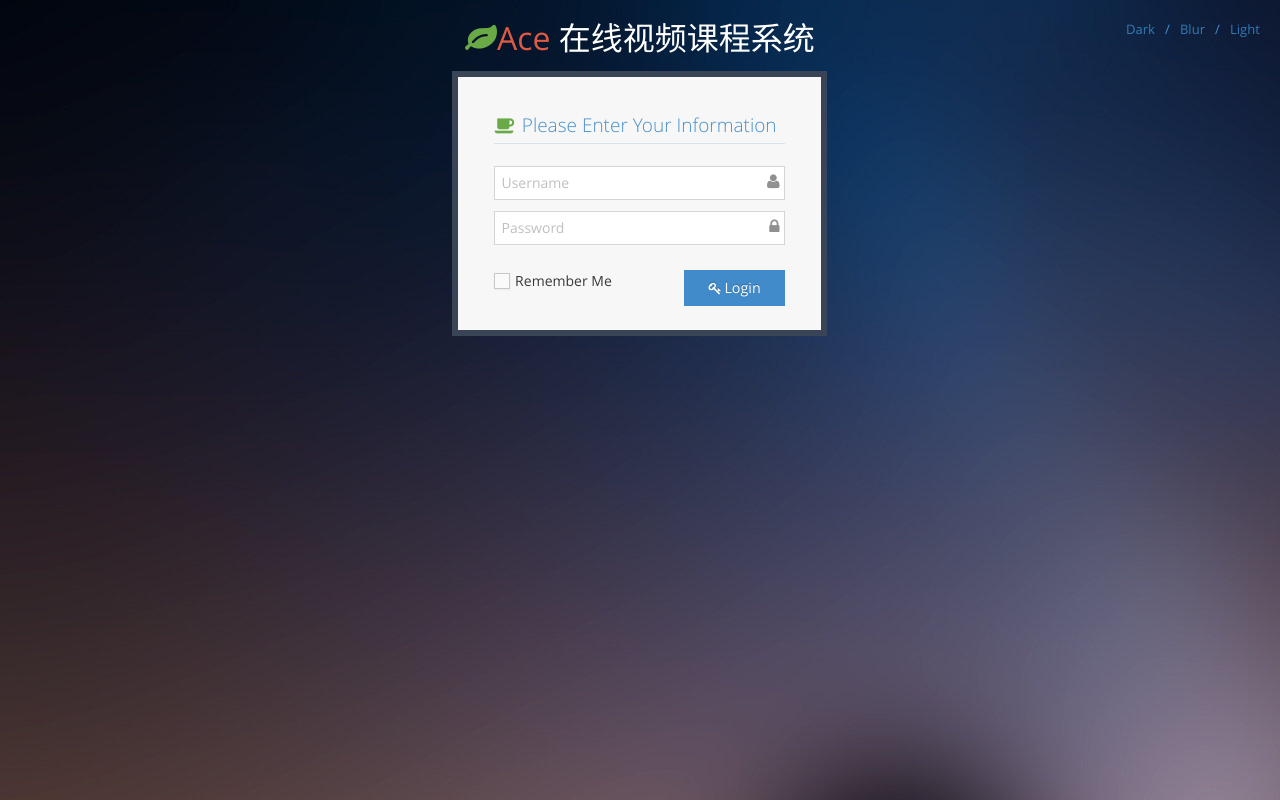
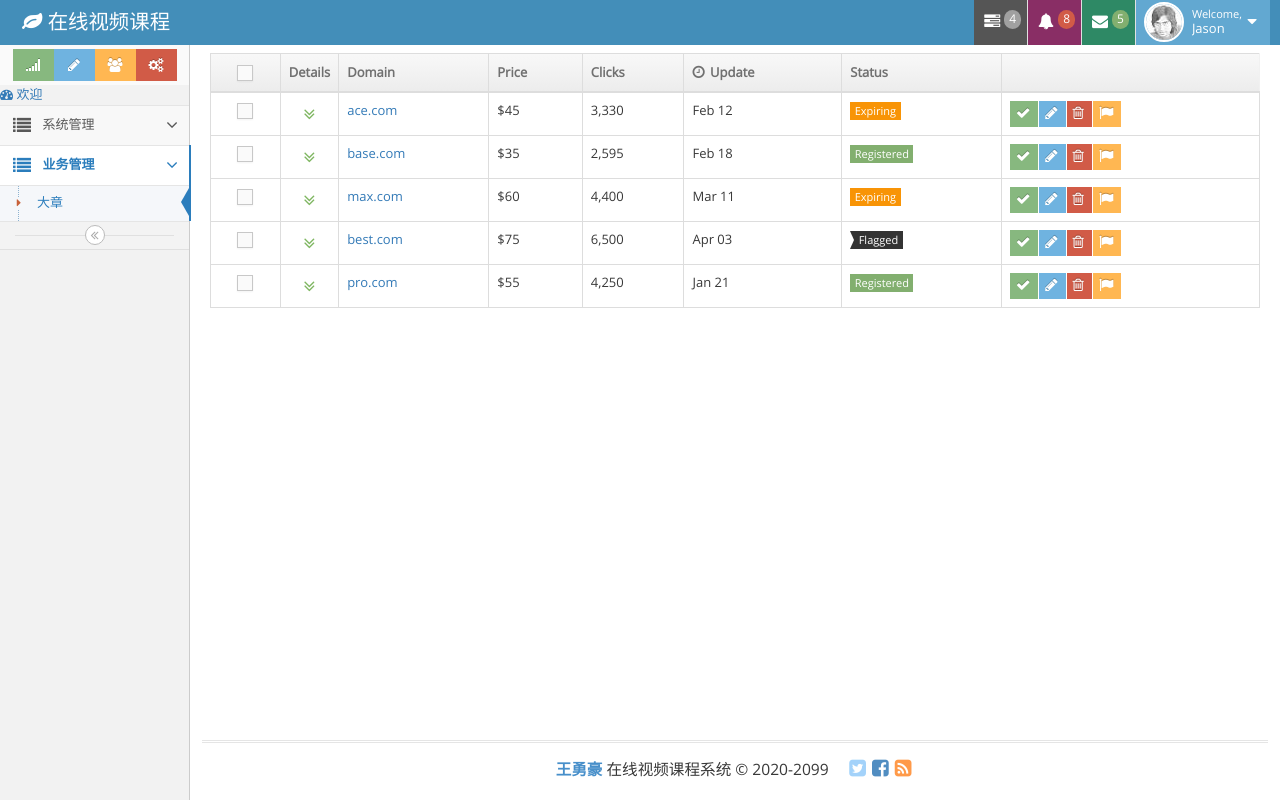
Before and after one commit to wyh24370708/myCourse, a Vue app in the folder admin/: page /admin/business/chapter in a window 1280 px wide. Before the commit this address led to /login. Built offline with nearby package versions, Linux system fonts and the light colour scheme.

Commit message:
/点击sidebar实现页面跳转(默认跳转login页面) 1.激活样式(蓝色三角符号)

```diff
--- a/admin/src/router.js
+++ b/admin/src/router.js
@@ -23,7 +23,7 @@
             path: 'welcome',
             component: Welcome
         },{
-            path: 'chapter',
+            path: 'business/chapter',
             component: Chapter
         }]
 
--- a/admin/src/views/admin.vue
+++ b/admin/src/views/admin.vue
@@ -360,16 +360,15 @@
         </div><!-- /.sidebar-shortcuts -->
 
         <ul class="nav nav-list">
-          <li class="">
-            <a href="index.html">
+            <router-link to="/admin/welcome">
               <i class="menu-icon fa fa-tachometer"></i>
               <span class="menu-text"> 欢迎 </span>
-            </a>
+            </router-link>
 
             <b class="arrow"></b>
           </li>
 
-          <li class="activie open">
+          <li class="">
             <a href="#" class="dropdown-toggle">
               <i class="menu-icon fa fa-list"></i>
               <span class="menu-text"> 系统管理 </span>
@@ -397,6 +396,30 @@
 
                 <b class="arrow"></b>
               </li>
+            </ul>
+          </li>
+
+          <li class="activie open">
+            <a href="#" class="dropdown-toggle">
+              <i class="menu-icon fa fa-list"></i>
+              <span class="menu-text"> 业务管理 </span>
+
+              <b class="arrow fa fa-angle-down"></b>
+            </a>
+
+            <b class="arrow"></b>
+
+            <ul class="submenu">
+              <li class="active" id="business-chapter-sidebar">
+                <router-link to="/admin/business/chapter">
+                  <i class="menu-icon fa fa-caret-right"></i>
+                  大章
+                </router-link>
+
+                <b class="arrow"></b>
+              </li>
+
+
             </ul>
           </li>
 
@@ -462,11 +485,31 @@
 
 <script>
     export default {
-        mode: 'admin',
+        name: 'admin',
         mounted: function () {
             //组件每次加载,mounted都会被执行
             $("body").removeClass('login-layout blur-login');//删除登陆页面的body样式
             $("body").attr('class','no-skin'); //设置admin的body页面的的样式
+        },
+        methods: {
+            /**
+             * 菜单激活样式.id是当前点击菜单的id
+             */
+            activeSidebar: function (id) {
+                //二级菜单
+                //兄弟菜单去掉active样式,自身增加active样式
+                $("#" + id).siblings().removeClass("active");
+                $("#" + id).siblings().find("li").removeClass("active");
+                $("#" + id).addClass("active");
+
+                //一级菜单
+                //如果有父菜单, 父菜单的兄弟菜单去掉active open, 父菜单增加active open
+                var parentLi = $("#" + id).parents("li");
+                if (parentLi){
+                    parentLi.siblings().removeClass("active open");
+                    parentLi.addClass("active open");
+                }
+            }
         }
     }
 </script>
--- a/admin/src/views/admin/chapter.vue
+++ b/admin/src/views/admin/chapter.vue
@@ -983,3 +983,16 @@
     </table><!-- /.row -->
   </div>
 </template>
+
+<script>
+  export default {
+      name: 'chapter',
+      mounted: function () {
+          this.$parent.activeSidebar("business-chapter-sidebar");
+      },
+      methods: {
+
+      }
+  }
+
+</script>
--- a/admin/src/views/admin/welcome.vue
+++ b/admin/src/views/admin/welcome.vue
@@ -5,7 +5,16 @@
 </template>
 
 <script>
+  export default {
+      name: 'welcome',
+      mounted: function () {
+        this.$parent.activeSidebar("welcome-sidebar");
+      },
+      methods: {
 
+      }
+
+  }
 </script>
 
 <style>
```
